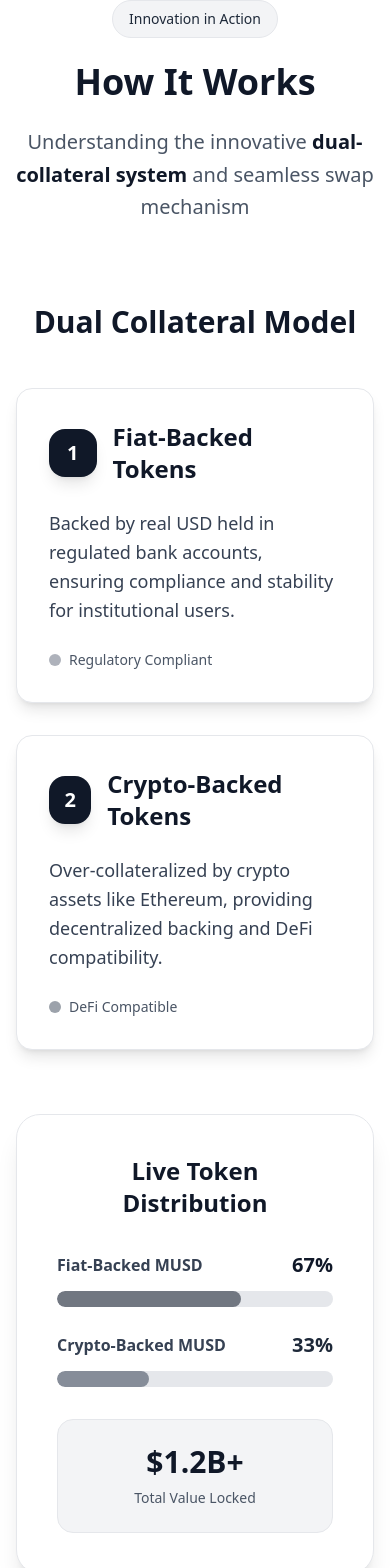
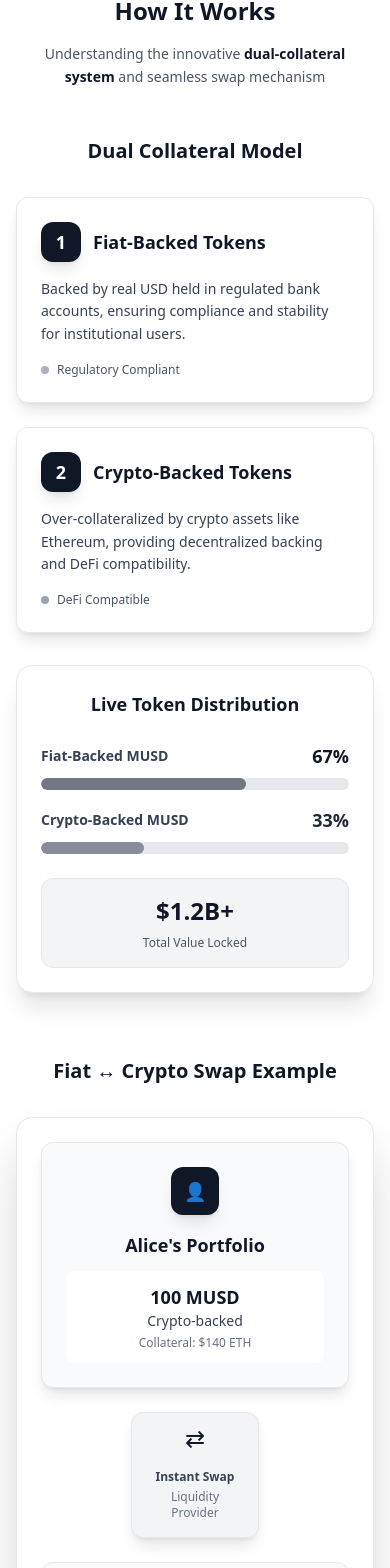
Before and after one commit to ruhulamin1398/Next-generation-USD__NexUSD__Hybrid-USD-Pegged-Stablecoin-Ecosystem, a Next.js app: page / in a window 390 px wide. Shown: the part 4260-5828 px from the top of the page. Built offline with nearby package versions, Linux system fonts and the light colour scheme.

Commit message:
update &apos;

```diff
--- a/app/components/FAQSection.tsx
+++ b/app/components/FAQSection.tsx
@@ -136,7 +136,7 @@ export default function FAQSection() {
             </h3>
             <p className="text-gray-300 mb-4 sm:mb-6 max-w-2xl mx-auto text-xs sm:text-sm md:text-base px-4">
               Our support team is available 24/7 to help you with any questions
-              about NexUSD. Get in touch and we'll respond within hours.
+              about NexUSD. Get in touch and wee will respond within hours.
             </p>
             <div className="flex flex-col sm:flex-row gap-3 sm:gap-4 justify-center">
               <button className="px-6 sm:px-8 py-2 sm:py-3 bg-white text-gray-900 font-semibold rounded-md sm:rounded-lg text-sm sm:text-base hover:bg-gray-100 transition-all duration-200 transform hover:scale-105 focus:outline-none focus:ring-2 focus:ring-white focus:ring-offset-2 focus:ring-offset-gray-900">
--- a/app/components/FeaturesSection.tsx
+++ b/app/components/FeaturesSection.tsx
@@ -74,7 +74,7 @@ export default function FeaturesSection() {
           {features.map((feature, index) => (
             <div
               key={index}
-              className="group bg-white dark:bg-gray-800 backdrop-blur-sm rounded-xl sm:rounded-2xl p-6 sm:p-8 border border-gray-200 dark:border-gray-700 shadow-lg hover:shadow-2xl transform hover:scale-105 transition-all duration-500 hover:-translate-y-2"
+              className="group  bg-white dark:bg-gray-800 backdrop-blur-sm rounded-xl sm:rounded-2xl p-6 sm:p-8 border border-gray-200 dark:border-gray-700 shadow-lg hover:shadow-2xl transform hover:scale-105 transition-all duration-500 hover:-translate-y-2"
             >
               <div className="w-12 h-12 sm:w-16 sm:h-16 rounded-xl sm:rounded-2xl bg-gray-900 dark:bg-gray-700 flex items-center justify-center text-2xl sm:text-3xl mb-4 sm:mb-6 shadow-lg group-hover:shadow-xl transition-all duration-300 group-hover:scale-110">
                 {feature.icon}
--- a/app/components/Footer.tsx
+++ b/app/components/Footer.tsx
@@ -280,7 +280,7 @@ export default function Footer() {
 
         {/* Enhanced Bottom */}
         <div className="mt-8 sm:mt-10 md:mt-12 pt-6 sm:pt-8 border-t border-gray-800 flex flex-col md:flex-row justify-between items-center space-y-4 md:space-y-0">
-          <div className="text-gray-400 text-center md:text-left">
+          <div className="text-gray-400 text-center md:text-left order-2 md:order-1">
             <span className="text-xs sm:text-sm">
               © 2025 NexUSD. All rights reserved.
             </span>
@@ -289,7 +289,7 @@ export default function Footer() {
               Built with ❤️ for the future of finance
             </span>
           </div>
-          <div className="flex flex-wrap gap-4 sm:gap-6 justify-center">
+          <div className="flex flex-wrap gap-3 sm:gap-4 md:gap-6 justify-center order-1 md:order-2">
             <Link
               href="#"
               className="text-xs sm:text-sm text-gray-400 hover:text-white transition-colors duration-200"
--- a/app/components/HowItWorksSection.tsx
+++ b/app/components/HowItWorksSection.tsx
@@ -2,19 +2,19 @@ export default function HowItWorksSection() {
   return (
     <section
       id="how-it-works"
-      className="py-24 bg-white dark:bg-gray-800 transition-colors duration-300"
+      className="py-12 sm:py-16 md:py-20 lg:py-24 bg-white dark:bg-gray-800 transition-colors duration-300"
     >
       <div className="max-w-7xl mx-auto px-4 sm:px-6 lg:px-8">
-        <div className="text-center mb-20">
-          <div className="mb-6">
-            <span className="inline-flex items-center px-4 py-2 rounded-full text-sm font-medium bg-gray-100 dark:bg-gray-800 text-gray-800 dark:text-gray-200 border border-gray-200 dark:border-gray-700">
+        <div className="text-center mb-12 sm:mb-16 md:mb-20">
+          <div className="mb-4 sm:mb-6">
+            <span className="inline-flex items-center px-3 py-1 sm:px-4 sm:py-2 rounded-full text-xs sm:text-sm font-medium bg-gray-100 dark:bg-gray-800 text-gray-800 dark:text-gray-200 border border-gray-200 dark:border-gray-700">
               Innovation in Action
             </span>
           </div>
-          <h2 className="text-4xl md:text-5xl lg:text-6xl font-bold text-gray-900 dark:text-white mb-6">
+          <h2 className="text-2xl sm:text-3xl md:text-4xl lg:text-5xl xl:text-6xl font-bold text-gray-900 dark:text-white mb-4 sm:mb-6 px-4">
             How It Works
           </h2>
-          <p className="text-xl md:text-2xl text-gray-600 dark:text-gray-300 max-w-4xl mx-auto leading-relaxed">
+          <p className="text-sm sm:text-base md:text-lg lg:text-xl xl:text-2xl text-gray-600 dark:text-gray-300 max-w-4xl mx-auto leading-relaxed px-4">
             Understanding the innovative
             <span className="text-gray-900 dark:text-white font-semibold">
               {" "}
@@ -25,95 +25,99 @@ export default function HowItWorksSection() {
         </div>
 
         {/* Collateral Model */}
-        <div className="mb-24">
-          <h3 className="text-3xl md:text-4xl font-bold text-gray-900 dark:text-white mb-12 text-center">
+        <div className="mb-16 sm:mb-20 md:mb-24">
+          <h3 className="text-xl sm:text-2xl md:text-3xl lg:text-4xl font-bold text-gray-900 dark:text-white mb-8 sm:mb-10 md:mb-12 text-center px-4">
             Dual Collateral Model
           </h3>
-          <div className="grid grid-cols-1 lg:grid-cols-2 gap-16 items-center">
-            <div className="space-y-8">
-              <div className="group bg-white dark:bg-gray-800 rounded-2xl p-8 border border-gray-200 dark:border-gray-700 shadow-lg hover:shadow-2xl transform hover:scale-105 transition-all duration-300">
-                <div className="flex items-center mb-6">
-                  <div className="w-12 h-12 bg-gray-900 dark:bg-gray-700 rounded-2xl flex items-center justify-center mr-4 shadow-lg group-hover:shadow-xl transition-all duration-300">
-                    <span className="text-white font-bold text-xl">1</span>
+          <div className="grid grid-cols-1 lg:grid-cols-2 gap-8 sm:gap-12 md:gap-16 items-center">
+            <div className="space-y-6 sm:space-y-8">
+              <div className="group bg-white dark:bg-gray-800 rounded-xl sm:rounded-2xl p-6 sm:p-8 border border-gray-200 dark:border-gray-700 shadow-lg hover:shadow-2xl transform hover:scale-105 transition-all duration-300">
+                <div className="flex items-center mb-4 sm:mb-6">
+                  <div className="w-10 h-10 sm:w-12 sm:h-12 bg-gray-900 dark:bg-gray-700 rounded-xl sm:rounded-2xl flex items-center justify-center mr-3 sm:mr-4 shadow-lg group-hover:shadow-xl transition-all duration-300">
+                    <span className="text-white font-bold text-lg sm:text-xl">
+                      1
+                    </span>
                   </div>
-                  <h4 className="text-2xl font-bold text-gray-900 dark:text-white">
+                  <h4 className="text-lg sm:text-xl md:text-2xl font-bold text-gray-900 dark:text-white">
                     Fiat-Backed Tokens
                   </h4>
                 </div>
-                <p className="text-gray-700 dark:text-gray-300 leading-relaxed text-lg">
+                <p className="text-gray-700 dark:text-gray-300 leading-relaxed text-sm sm:text-base md:text-lg">
                   Backed by real USD held in regulated bank accounts, ensuring
                   compliance and stability for institutional users.
                 </p>
-                <div className="mt-6 flex items-center space-x-2">
-                  <div className="w-3 h-3 bg-gray-500 rounded-full animate-pulse"></div>
-                  <span className="text-sm text-gray-600 dark:text-gray-400 font-medium">
+                <div className="mt-4 sm:mt-6 flex items-center space-x-2">
+                  <div className="w-2 h-2 sm:w-3 sm:h-3 bg-gray-500 rounded-full animate-pulse"></div>
+                  <span className="text-xs sm:text-sm text-gray-600 dark:text-gray-400 font-medium">
                     Regulatory Compliant
                   </span>
                 </div>
               </div>
 
-              <div className="group bg-white dark:bg-gray-800 rounded-2xl p-8 border border-gray-200 dark:border-gray-700 shadow-lg hover:shadow-2xl transform hover:scale-105 transition-all duration-300">
-                <div className="flex items-center mb-6">
-                  <div className="w-12 h-12 bg-gray-900 dark:bg-gray-700 rounded-2xl flex items-center justify-center mr-4 shadow-lg group-hover:shadow-xl transition-all duration-300">
-                    <span className="text-white font-bold text-xl">2</span>
+              <div className="group bg-white dark:bg-gray-800 rounded-xl sm:rounded-2xl p-6 sm:p-8 border border-gray-200 dark:border-gray-700 shadow-lg hover:shadow-2xl transform hover:scale-105 transition-all duration-300">
+                <div className="flex items-center mb-4 sm:mb-6">
+                  <div className="w-10 h-10 sm:w-12 sm:h-12 bg-gray-900 dark:bg-gray-700 rounded-xl sm:rounded-2xl flex items-center justify-center mr-3 sm:mr-4 shadow-lg group-hover:shadow-xl transition-all duration-300">
+                    <span className="text-white font-bold text-lg sm:text-xl">
+                      2
+                    </span>
                   </div>
-                  <h4 className="text-2xl font-bold text-gray-900 dark:text-white">
+                  <h4 className="text-lg sm:text-xl md:text-2xl font-bold text-gray-900 dark:text-white">
                     Crypto-Backed Tokens
                   </h4>
                 </div>
-                <p className="text-gray-700 dark:text-gray-300 leading-relaxed text-lg">
+                <p className="text-gray-700 dark:text-gray-300 leading-relaxed text-sm sm:text-base md:text-lg">
                   Over-collateralized by crypto assets like Ethereum, providing
                   decentralized backing and DeFi compatibility.
                 </p>
-                <div className="mt-6 flex items-center space-x-2">
-                  <div className="w-3 h-3 bg-gray-600 rounded-full animate-pulse"></div>
-                  <span className="text-sm text-gray-600 dark:text-gray-400 font-medium">
+                <div className="mt-4 sm:mt-6 flex items-center space-x-2">
+                  <div className="w-2 h-2 sm:w-3 sm:h-3 bg-gray-600 rounded-full animate-pulse"></div>
+                  <span className="text-xs sm:text-sm text-gray-600 dark:text-gray-400 font-medium">
                     DeFi Compatible
                   </span>
                 </div>
               </div>
             </div>
 
-            <div className="bg-white dark:bg-gray-800 backdrop-blur-md rounded-3xl p-10 border border-gray-200 dark:border-gray-700 shadow-xl">
-              <h4 className="text-2xl font-bold text-gray-900 dark:text-white mb-8 text-center">
+            <div className="bg-white dark:bg-gray-800 backdrop-blur-md rounded-2xl sm:rounded-3xl p-6 sm:p-8 md:p-10 border border-gray-200 dark:border-gray-700 shadow-xl">
+              <h4 className="text-lg sm:text-xl md:text-2xl font-bold text-gray-900 dark:text-white mb-6 sm:mb-8 text-center">
                 Live Token Distribution
               </h4>
-              <div className="space-y-6">
+              <div className="space-y-4 sm:space-y-6">
                 <div>
-                  <div className="flex items-center justify-between mb-3">
-                    <span className="text-gray-700 dark:text-gray-300 font-semibold">
+                  <div className="flex items-center justify-between mb-2 sm:mb-3">
+                    <span className="text-gray-700 dark:text-gray-300 font-semibold text-sm sm:text-base">
                       Fiat-Backed MUSD
                     </span>
-                    <span className="text-xl font-bold text-gray-900 dark:text-gray-100">
+                    <span className="text-lg sm:text-xl font-bold text-gray-900 dark:text-gray-100">
                       67%
                     </span>
                   </div>
-                  <div className="w-full bg-gray-200 dark:bg-gray-600 rounded-full h-4 overflow-hidden">
-                    <div className="w-2/3 h-4 bg-gray-900 dark:bg-gray-500 rounded-full animate-pulse"></div>
+                  <div className="w-full bg-gray-200 dark:bg-gray-600 rounded-full h-3 sm:h-4 overflow-hidden">
+                    <div className="w-2/3 h-3 sm:h-4 bg-gray-900 dark:bg-gray-500 rounded-full animate-pulse"></div>
                   </div>
                 </div>
 
                 <div>
-                  <div className="flex items-center justify-between mb-3">
-                    <span className="text-gray-700 dark:text-gray-300 font-semibold">
+                  <div className="flex items-center justify-between mb-2 sm:mb-3">
+                    <span className="text-gray-700 dark:text-gray-300 font-semibold text-sm sm:text-base">
                       Crypto-Backed MUSD
                     </span>
-                    <span className="text-xl font-bold text-gray-800 dark:text-gray-200">
+                    <span className="text-lg sm:text-xl font-bold text-gray-800 dark:text-gray-200">
                       33%
                     </span>
                   </div>
-                  <div className="w-full bg-gray-200 dark:bg-gray-600 rounded-full h-4 overflow-hidden">
-                    <div className="w-1/3 h-4 bg-gray-700 dark:bg-gray-400 rounded-full animate-pulse"></div>
+                  <div className="w-full bg-gray-200 dark:bg-gray-600 rounded-full h-3 sm:h-4 overflow-hidden">
+                    <div className="w-1/3 h-3 sm:h-4 bg-gray-700 dark:bg-gray-400 rounded-full animate-pulse"></div>
                   </div>
                 </div>
               </div>
 
-              <div className="mt-8 bg-gray-100 dark:bg-gray-900 rounded-2xl p-6 border border-gray-200 dark:border-gray-700">
+              <div className="mt-6 sm:mt-8 bg-gray-100 dark:bg-gray-900 rounded-xl sm:rounded-2xl p-4 sm:p-6 border border-gray-200 dark:border-gray-700">
                 <div className="text-center">
-                  <div className="text-3xl font-bold text-gray-900 dark:text-white mb-2">
+                  <div className="text-2xl sm:text-3xl font-bold text-gray-900 dark:text-white mb-2">
                     $1.2B+
                   </div>
-                  <div className="text-sm text-gray-600 dark:text-gray-400">
+                  <div className="text-xs sm:text-sm text-gray-600 dark:text-gray-400">
                     Total Value Locked
                   </div>
                 </div>
@@ -124,29 +128,29 @@ export default function HowItWorksSection() {
 
         {/* Enhanced Swap Example */}
         <div>
-          <h3 className="text-3xl md:text-4xl font-bold text-gray-900 dark:text-white mb-12 text-center">
+          <h3 className="text-xl sm:text-2xl md:text-3xl lg:text-4xl font-bold text-gray-900 dark:text-white mb-8 sm:mb-10 md:mb-12 text-center px-4">
             Fiat ↔ Crypto Swap Example
           </h3>
-          <div className="bg-white dark:bg-gray-800 rounded-3xl p-10 border border-gray-200 dark:border-gray-700 shadow-2xl">
-            <div className="grid grid-cols-1 lg:grid-cols-5 gap-8 items-center">
+          <div className="bg-white dark:bg-gray-800 rounded-2xl sm:rounded-3xl p-6 sm:p-8 md:p-10 border border-gray-200 dark:border-gray-700 shadow-2xl">
+            <div className="grid grid-cols-1 lg:grid-cols-5 gap-6 sm:gap-8 items-center">
               {/* Before */}
               <div className="lg:col-span-2 text-center">
-                <div className="bg-gray-50 dark:bg-gray-900 rounded-2xl p-8 border border-gray-200 dark:border-gray-700 shadow-lg">
-                  <div className="w-16 h-16 bg-gray-900 dark:bg-gray-700 rounded-2xl flex items-center justify-center mx-auto mb-6 shadow-lg">
-                    <span className="text-white text-2xl">👤</span>
+                <div className="bg-gray-50 dark:bg-gray-900 rounded-xl sm:rounded-2xl p-6 sm:p-8 border border-gray-200 dark:border-gray-700 shadow-lg">
+                  <div className="w-12 h-12 sm:w-16 sm:h-16 bg-gray-900 dark:bg-gray-700 rounded-xl sm:rounded-2xl flex items-center justify-center mx-auto mb-4 sm:mb-6 shadow-lg">
+                    <span className="text-white text-lg sm:text-2xl">👤</span>
                   </div>
-                  <h4 className="text-xl font-bold text-gray-900 dark:text-white mb-4">
-                    Alice's Portfolio
+                  <h4 className="text-lg sm:text-xl font-bold text-gray-900 dark:text-white mb-3 sm:mb-4">
+                    Alice&apos;s Portfolio
                   </h4>
-                  <div className="space-y-3">
-                    <div className="bg-white dark:bg-gray-800 rounded-xl p-4 backdrop-blur-sm">
-                      <div className="text-gray-900 dark:text-gray-100 font-bold text-2xl">
+                  <div className="space-y-2 sm:space-y-3">
+                    <div className="bg-white dark:bg-gray-800 rounded-lg sm:rounded-xl p-3 sm:p-4 backdrop-blur-sm">
+                      <div className="text-gray-900 dark:text-gray-100 font-bold text-lg sm:text-2xl">
                         100 MUSD
                       </div>
-                      <div className="text-gray-700 dark:text-gray-300 font-medium">
+                      <div className="text-gray-700 dark:text-gray-300 font-medium text-sm sm:text-base">
                         Crypto-backed
                       </div>
-                      <div className="text-sm text-gray-500 dark:text-gray-400 mt-2">
+                      <div className="text-xs sm:text-sm text-gray-500 dark:text-gray-400 mt-1 sm:mt-2">
                         Collateral: $140 ETH
                       </div>
                     </div>
@@ -156,11 +160,11 @@ export default function HowItWorksSection() {
 
               {/* Arrow */}
               <div className="lg:col-span-1 text-center">
-                <div className="bg-gray-100 dark:bg-gray-900 rounded-2xl p-6 border border-gray-200 dark:border-gray-700 shadow-lg mx-auto max-w-32">
-                  <div className="text-gray-900 dark:text-gray-100 text-4xl mb-3 animate-bounce">
+                <div className="bg-gray-100 dark:bg-gray-900 rounded-xl sm:rounded-2xl p-4 sm:p-6 border border-gray-200 dark:border-gray-700 shadow-lg mx-auto max-w-32">
+                  <div className="text-gray-900 dark:text-gray-100 text-2xl sm:text-4xl mb-2 sm:mb-3 animate-bounce">
                     ⇄
                   </div>
-                  <div className="text-sm font-bold text-gray-700 dark:text-gray-300">
+                  <div className="text-xs sm:text-sm font-bold text-gray-700 dark:text-gray-300">
                     Instant Swap
                   </div>
                   <div className="text-xs text-gray-500 dark:text-gray-400 mt-1">
@@ -171,22 +175,22 @@ export default function HowItWorksSection() {
 
               {/* After */}
               <div className="lg:col-span-2 text-center">
-                <div className="bg-gray-50 dark:bg-gray-900 rounded-2xl p-8 border border-gray-200 dark:border-gray-700 shadow-lg">
-                  <div className="w-16 h-16 bg-gray-900 dark:bg-gray-700 rounded-2xl flex items-center justify-center mx-auto mb-6 shadow-lg">
-                    <span className="text-white text-2xl">✨</span>
+                <div className="bg-gray-50 dark:bg-gray-900 rounded-xl sm:rounded-2xl p-6 sm:p-8 border border-gray-200 dark:border-gray-700 shadow-lg">
+                  <div className="w-12 h-12 sm:w-16 sm:h-16 bg-gray-900 dark:bg-gray-700 rounded-xl sm:rounded-2xl flex items-center justify-center mx-auto mb-4 sm:mb-6 shadow-lg">
+                    <span className="text-white text-lg sm:text-2xl">✨</span>
                   </div>
-                  <h4 className="text-xl font-bold text-gray-900 dark:text-white mb-4">
+                  <h4 className="text-lg sm:text-xl font-bold text-gray-900 dark:text-white mb-3 sm:mb-4">
                     Alice Receives
                   </h4>
-                  <div className="space-y-3">
-                    <div className="bg-white dark:bg-gray-800 rounded-xl p-4 backdrop-blur-sm">
-                      <div className="text-gray-900 dark:text-gray-100 font-bold text-2xl">
+                  <div className="space-y-2 sm:space-y-3">
+                    <div className="bg-white dark:bg-gray-800 rounded-lg sm:rounded-xl p-3 sm:p-4 backdrop-blur-sm">
+                      <div className="text-gray-900 dark:text-gray-100 font-bold text-lg sm:text-2xl">
                         140 MUSD
                       </div>
-                      <div className="text-gray-700 dark:text-gray-300 font-medium">
+                      <div className="text-gray-700 dark:text-gray-300 font-medium text-sm sm:text-base">
                         Fiat-backed
                       </div>
-                      <div className="text-sm text-gray-500 dark:text-gray-400 mt-2">
+                      <div className="text-xs sm:text-sm text-gray-500 dark:text-gray-400 mt-1 sm:mt-2">
                         Backed by USD in banks
                       </div>
                     </div>
@@ -195,30 +199,30 @@ export default function HowItWorksSection() {
               </div>
             </div>
 
-            <div className="mt-10 bg-gray-100 dark:bg-gray-900 rounded-2xl p-8 border border-gray-200 dark:border-gray-700">
-              <div className="flex items-start space-x-4">
-                <div className="w-8 h-8 bg-gray-900 dark:bg-gray-700 rounded-lg flex items-center justify-center flex-shrink-0 mt-1">
-                  <span className="text-white text-lg">💡</span>
+            <div className="mt-8 sm:mt-10 bg-gray-100 dark:bg-gray-900 rounded-xl sm:rounded-2xl p-6 sm:p-8 border border-gray-200 dark:border-gray-700">
+              <div className="flex flex-col md:flex-row items-start space-x-0 md:space-x-4">
+                <div className="w-6 h-6 sm:w-8 sm:h-8 bg-gray-900 dark:bg-gray-700 rounded-md sm:rounded-lg flex items-center justify-center flex-shrink-0 mt-1 mb-3 md:mb-4 mx-auto md:mx-0">
+                  <span className="text-white text-sm sm:text-lg">💡</span>
                 </div>
                 <div>
-                  <h4 className="font-bold text-gray-900 dark:text-white text-lg mb-3">
+                  <h4 className="font-bold text-gray-900 dark:text-white text-base sm:text-lg mb-2 sm:mb-3 text-center md:text-left">
                     Why This Works:
                   </h4>
-                  <p className="text-gray-700 dark:text-gray-300 leading-relaxed">
+                  <p className="text-gray-700 dark:text-gray-300 leading-relaxed text-sm sm:text-base">
                     The crypto-backed stablecoin is over-collateralized (140% in
                     this example), allowing users to receive more fiat-backed
                     tokens than the original number of crypto-backed tokens.
                     This provides additional value while maintaining system
                     stability through intelligent liquidity management.
                   </p>
-                  <div className="mt-4 flex flex-wrap gap-2">
-                    <span className="inline-flex items-center px-3 py-1 rounded-full text-xs font-medium bg-gray-100 dark:bg-gray-800 text-gray-800 dark:text-gray-200">
+                  <div className="mt-3 sm:mt-4 flex flex-wrap gap-2 justify-center md:justify-start">
+                    <span className="inline-flex items-center px-2 sm:px-3 py-1 rounded-full text-xs font-medium bg-gray-100 dark:bg-gray-800 text-gray-800 dark:text-gray-200">
                       Over-collateralized
                     </span>
-                    <span className="inline-flex items-center px-3 py-1 rounded-full text-xs font-medium bg-gray-200 dark:bg-gray-700 text-gray-800 dark:text-gray-200">
+                    <span className="inline-flex items-center px-2 sm:px-3 py-1 rounded-full text-xs font-medium bg-gray-200 dark:bg-gray-700 text-gray-800 dark:text-gray-200">
                       Value Preserving
                     </span>
-                    <span className="inline-flex items-center px-3 py-1 rounded-full text-xs font-medium bg-gray-200 dark:bg-gray-700 text-gray-800 dark:text-gray-200">
+                    <span className="inline-flex items-center px-2 sm:px-3 py-1 rounded-full text-xs font-medium bg-gray-200 dark:bg-gray-700 text-gray-800 dark:text-gray-200">
                       Instant Settlement
                     </span>
                   </div>
--- a/app/components/VisionSection.tsx
+++ b/app/components/VisionSection.tsx
@@ -23,7 +23,7 @@ export default function VisionSection() {
               interoperable digital currency infrastructure that empowers users
               globally.
               <span className="block mt-3 sm:mt-4 text-white font-medium text-base sm:text-lg md:text-xl lg:text-2xl">
-                Together, we're building the future of money.
+                Together, we&apos;re building the future of money.
               </span>
             </p>
 
```
Also changed, not shown: app/components/DevelopersSection.tsx (+74 -70 lines).
